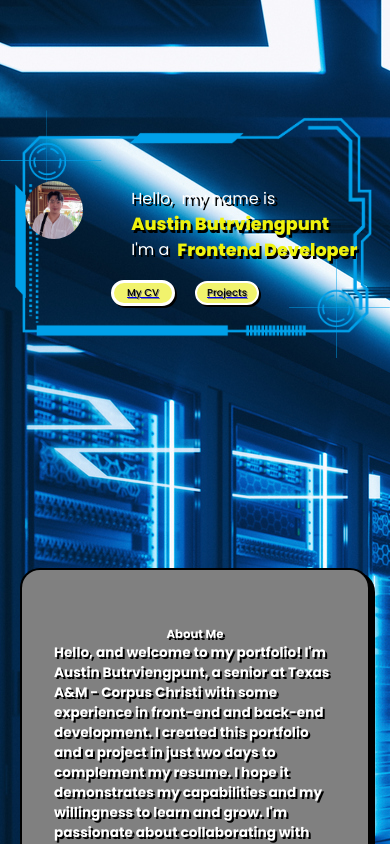
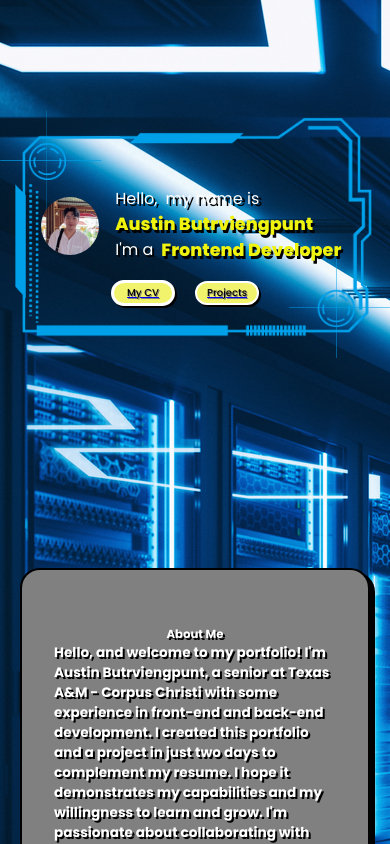
Before and after one commit to NitsuaBee/PortfolioApp, a React (Vite) app: page / in a window 390 px wide. Built offline with nearby package versions, Linux system fonts and the light colour scheme.

Commit message:
Changed the Resume and also fixed some mobile view stuff

```diff
--- a/src/Components/Background/Background.css
+++ b/src/Components/Background/Background.css
@@ -239,9 +239,6 @@ header {
 
 /* For mobile devices */
 @media (max-width: 768px) {
-    .wrapper{
-        z-index: -1;
-    }
 
     .background{
         width: 0;
@@ -253,10 +250,10 @@ header {
     }
 
     .info {
-        width: 90vw; /* Make the width 100% for mobile */
-        flex-direction: row; /* Stack content vertically */
-        margin: 0 auto; /* Center content */
-        text-align: center; /* Center text */
+        width: 90vw;
+        flex-direction: row;
+        margin: 0 auto;
+        text-align: center;
         height: 30vw;
         display: flex;
         justify-content: center;
@@ -275,11 +272,15 @@ header {
     }
 
     .info-pic {
-        margin-bottom: 1.5rem; /* Add some space below the image */
-        width: 15vw; /* Smaller profile image */
+        margin-bottom: .5rem;
+        margin-right: 1rem;
+        width: 15vw;
         height: 15vw;
         border-radius: 50%;
         object-fit: contain;
+        display: flex;
+        justify-content: end;
+        align-items: flex-end;
     }
 
     .info-text li{
@@ -290,7 +291,7 @@ header {
     }
 
     .hello, .start-name {
-        font-size: 1rem; /* Slightly reduce font size */
+        font-size: 1rem;
     }
 
     .name{
@@ -302,7 +303,7 @@ header {
     }
 
     .btn-container {
-        flex-direction: row; /* Stack buttons vertically */
+        flex-direction: row;
         justify-content: center;
         align-items: center;
         width: 15vw;
```
Also changed, not shown: 1 other file (tests, documents, lock files or other folders).
